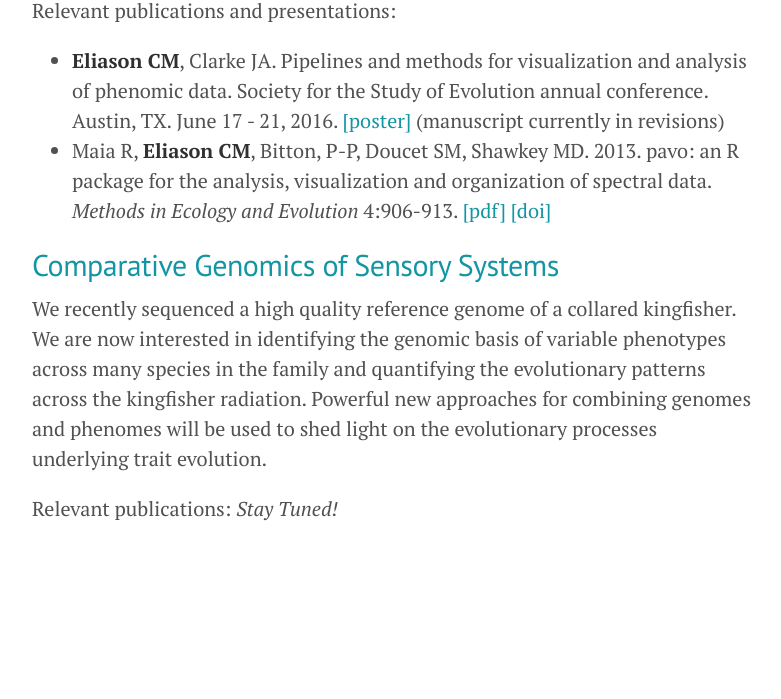
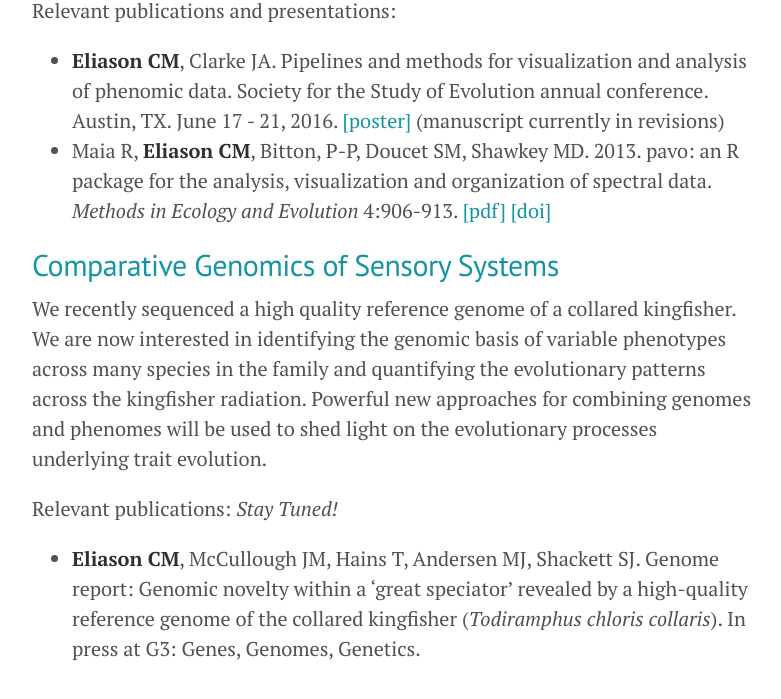
Before and after one commit to celiason/celiason.github.io, a Jekyll site: the page built from 1-research.md, in a window 1280 px wide and 900 px high, scrolled down 5257 px, cut to the strip 156-855 px from the top of the window. Shown: the whole strip, without its empty margins (248-1029 px from the left). Built offline with Jekyll 4.4.1, drawn with Linux system fonts in a browser that asks for light colours; before the commit the page ends 6017 px from its top, so only the background shows below that.

Commit message:
Update 1-research.md

```diff
--- a/1-research.md
+++ b/1-research.md
@@ -114,3 +114,5 @@
 We recently sequenced a high quality reference genome of a collared kingfisher. We are now interested in identifying the genomic basis of variable phenotypes across many species in the family and quantifying the evolutionary patterns across the kingfisher radiation. Powerful new approaches for combining genomes and phenomes will be used to shed light on the evolutionary processes underlying trait evolution.
 
 Relevant publications: _Stay Tuned!_
+
+* __Eliason CM__, McCullough JM, Hains T, Andersen MJ, Shackett SJ. Genome report: Genomic novelty within a 'great speciator' revealed by a high-quality reference genome of the collared kingfisher (_Todiramphus chloris collaris_). In press at G3: Genes, Genomes, Genetics.
```
